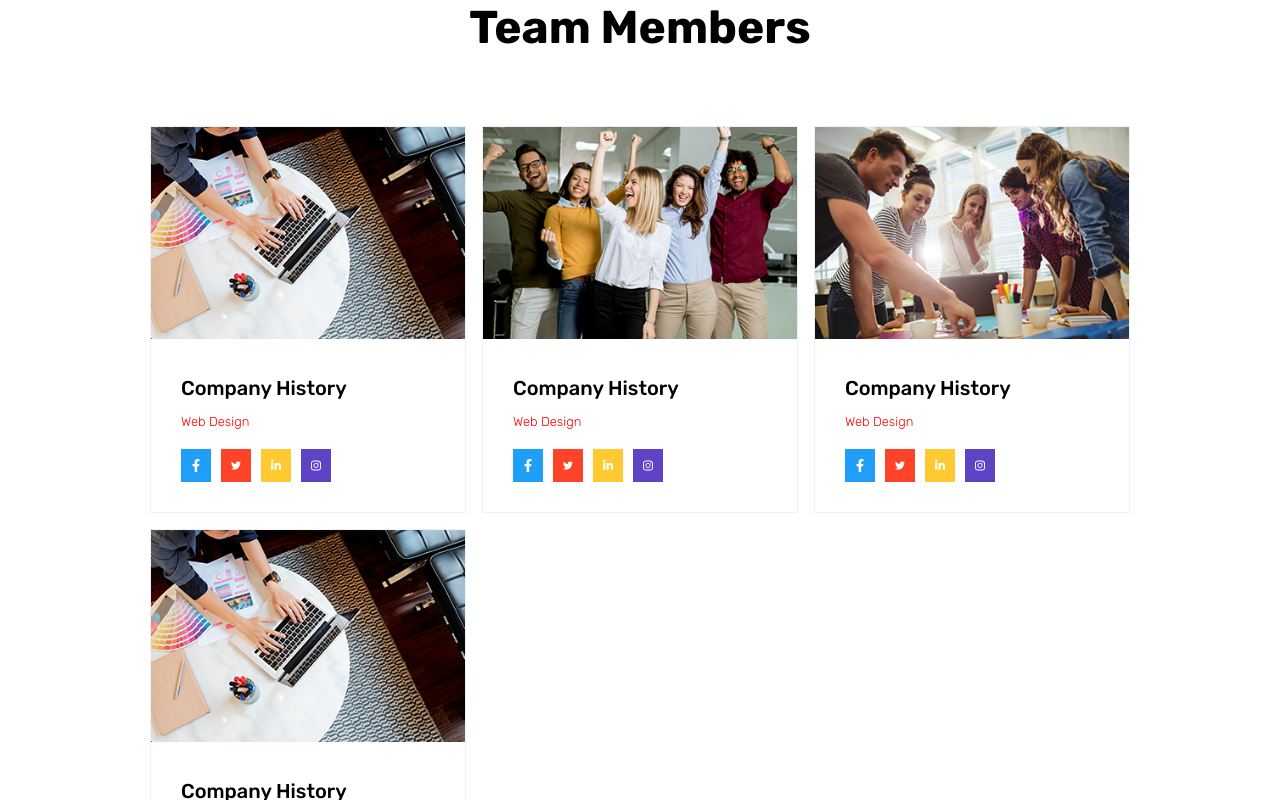
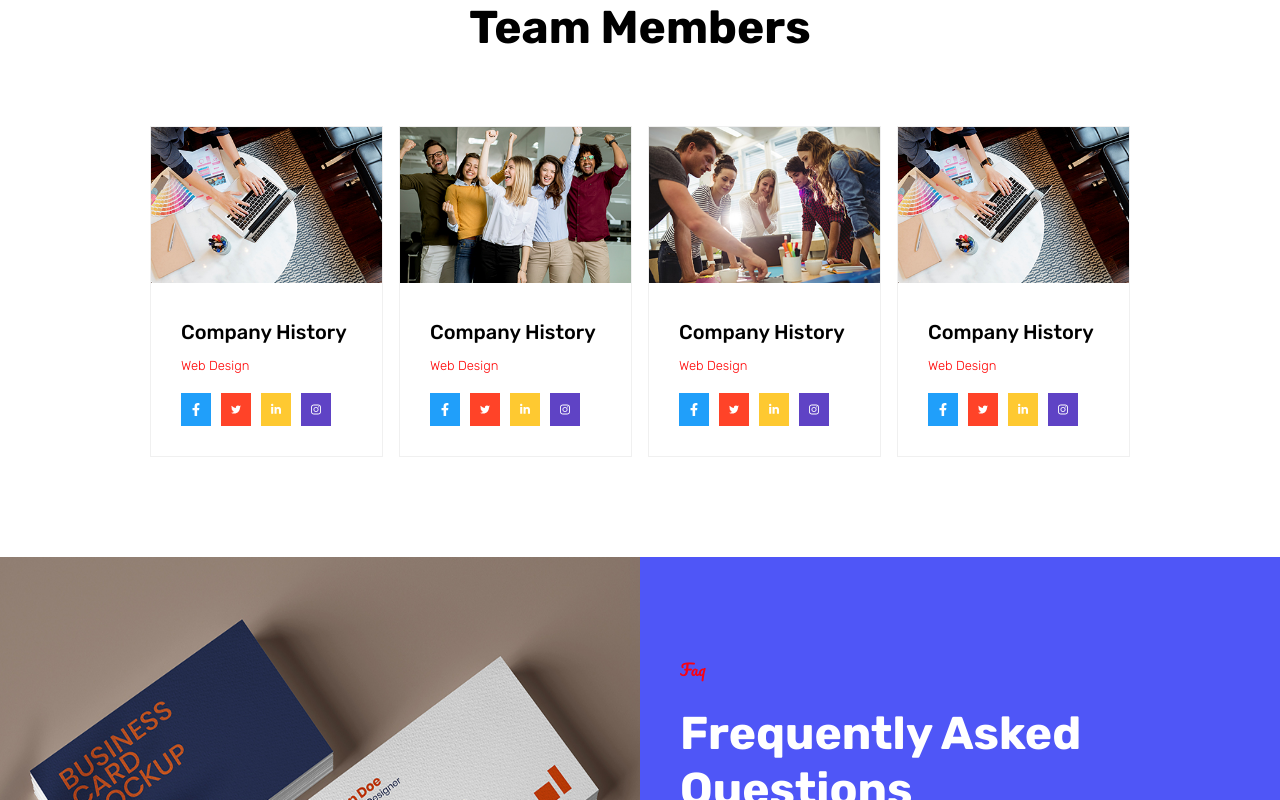
Before and after one commit to Successagent/AstroPrint, a React (Vite) app: page /about in a window 1280 px wide. Shown: the part 2300-3100 px from the top of the page. Built offline with nearby package versions, Linux system fonts and the light colour scheme.

Commit message:
add faq page

```diff
--- a/src/App.jsx
+++ b/src/App.jsx
@@ -1,18 +1,19 @@
-import { useState } from 'react'
-import { Routes, Route, Link } from 'react-router-dom'
-import { Home, About, Services } from './pages'
-import './App.css'
+import { useState } from "react";
+import { Routes, Route, Link } from "react-router-dom";
+import { Home, About, Services, Faq } from "./pages";
+import "./App.css";
 
 function App() {
-  const [count, setCount] = useState(0)
+  const [count, setCount] = useState(0);
 
   return (
     <Routes>
       <Route path="/" element={<Home />} />
       <Route path="about" element={<About />} />
       <Route path="services" element={<Services />} />
+      <Route path="faq" element={<Faq />} />
     </Routes>
-  )
+  );
 }
 
-export default App
+export default App;
--- a/src/pages/About/About.css
+++ b/src/pages/About/About.css
@@ -141,7 +141,9 @@ img {
   position: relative;
   align-items: flex-start;
 }
-
+.member-card {
+  grid-template-columns: repeat(auto-fit, minmax(200px, 1fr));
+}
 .about-card {
 }
 
--- a/src/pages/index.js
+++ b/src/pages/index.js
@@ -1,5 +1,6 @@
 import Home from "./Home";
 import About from "./About";
 import Services from "./Services";
+import Faq from "./Faq";
 
-export { Home, About, Services };
+export { Home, About, Services, Faq };
```
Also changed, not shown: src/pages/Faq/index.jsx (renamed from src/pages/Faq/Faq.jsx).
